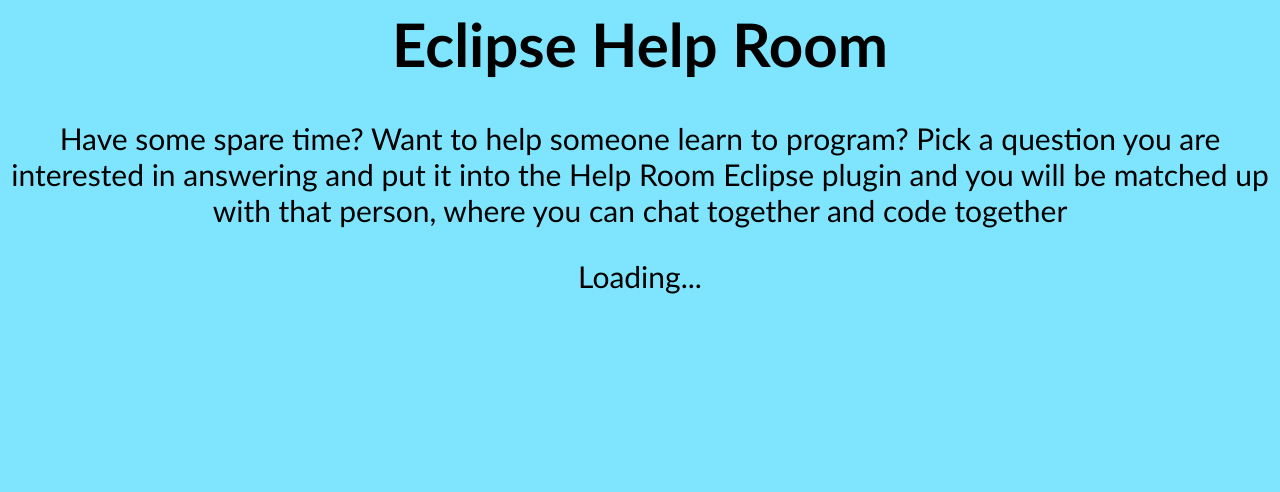
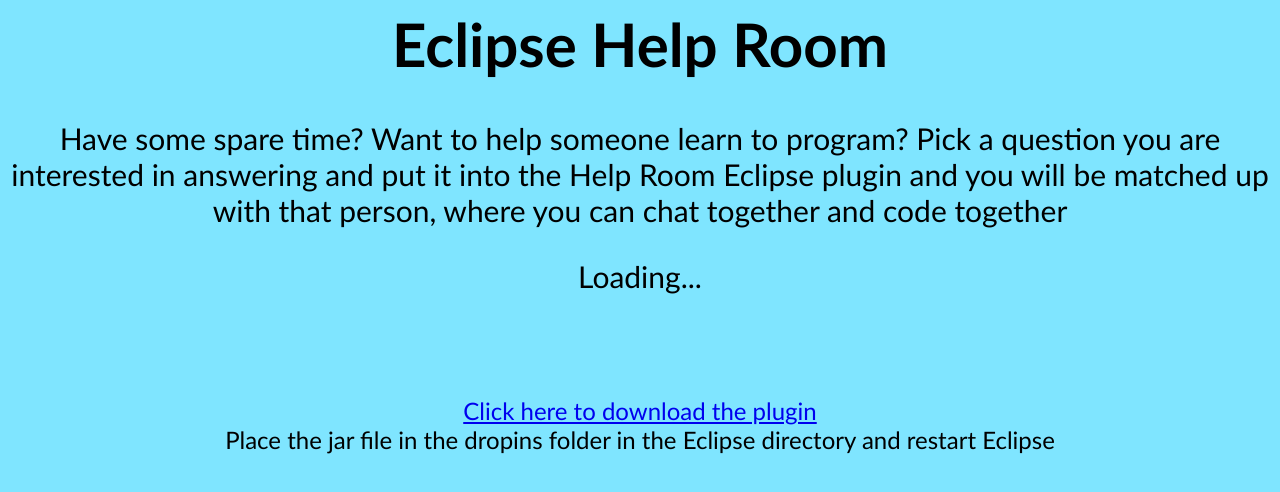
Before and after one commit to pkmnnerd/pkmnnerd.github.io, a plain HTML site: page helproom.html in a window 1280 px wide. Drawn offline with Linux system fonts and the light colour scheme; a script that the page names is missing.

Commit message:
added plugin file

```diff
--- a/test.html
+++ b/helproom.html
@@ -26,5 +26,9 @@
 				document.getElementById('hi').innerHTML = s+'</table>';
 			});
             </script>
+<br>
+<br>
+<font size=5><a href="Helproom_1.0.0.201411161739.jar">Click here to download the plugin</a><br>
+Place the jar file in the dropins folder in the Eclipse directory and restart Eclipse</font>
 	</body>
 </html>
```
Also changed, not shown: index.html (+3 -0 lines), 1 other file.
